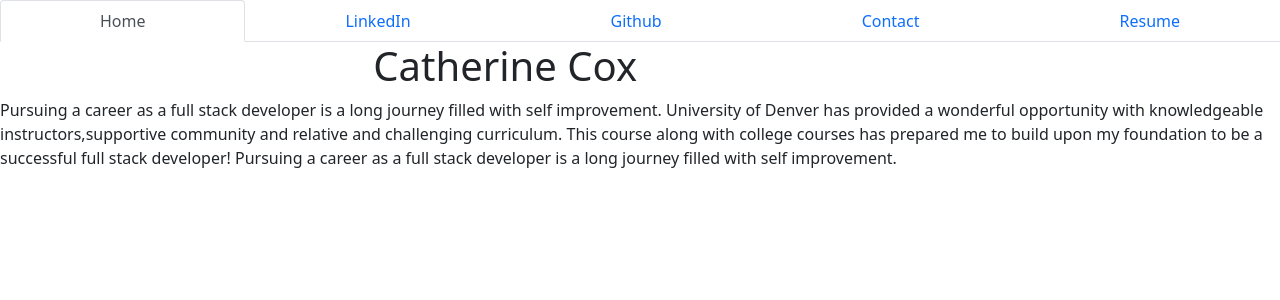
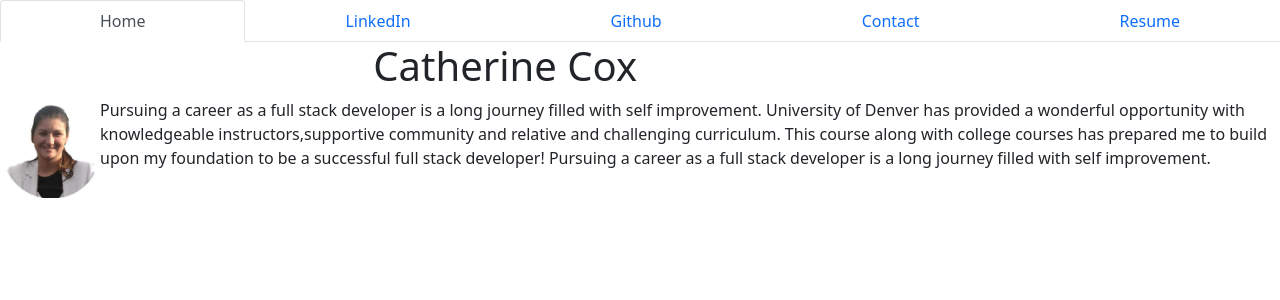
Before and after one commit to beachbrunet/React_Portfolio, a React (Create React App) app: page / in a window 1280 px wide. Shown: the top 300 px of the page. Built offline with nearby package versions, Linux system fonts and the light colour scheme.

Commit message:
got picture inserted

```diff
--- a/src/App.js
+++ b/src/App.js
@@ -11,6 +11,8 @@ function App() {
     <div>
       <Nav />
       <MainPage />
+      {/* <Route exact path="/Resume"></Route>
+      <Route exact path="/Resume"></Route> */}
     </div>
   );
 }
--- a/src/components/MainPage/home.css
+++ b/src/components/MainPage/home.css
@@ -0,0 +1,3 @@
+img {
+  float: left;
+}
--- a/src/components/MainPage/index.js
+++ b/src/components/MainPage/index.js
@@ -1,6 +1,7 @@
 // about me
 import React from "react";
 import "./home.css";
+import image from "../../assets/catherine.jpeg";
 
 const home = () => {
   return (
@@ -9,6 +10,7 @@ const home = () => {
         <h1 className=""> Catherine Cox </h1>
       </div>
       <p>
+        <img src={image} width="100" />
         Pursuing a career as a full stack developer is a long journey filled
         with self improvement. University of Denver has provided a wonderful
         opportunity with knowledgeable instructors,supportive community and
```
Also changed, not shown: src/assets/catherine.jpeg (renamed from assets/catherine.jpeg).
